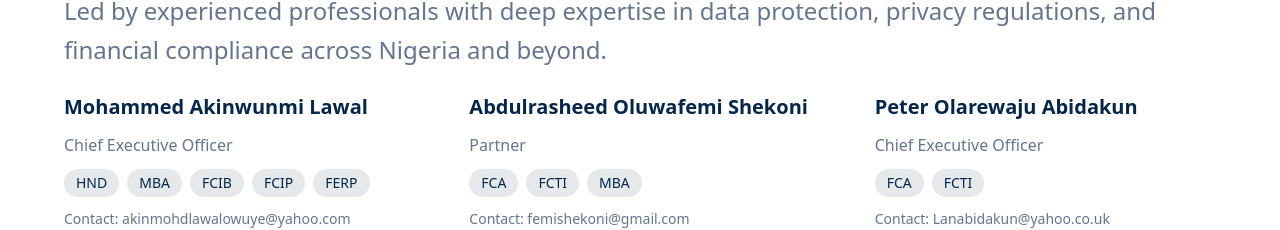
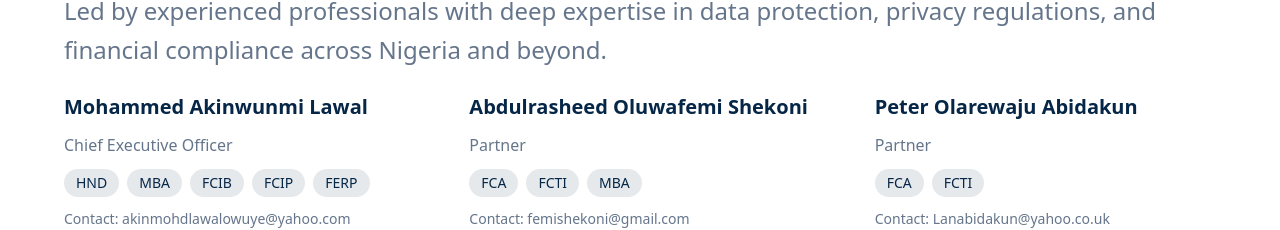
Before and after one commit to conductor-admin/lamfemak, a Next.js app: page / in a window 1280 px wide. Shown: the part 949-1179 px from the top of the page. Built offline with nearby package versions, Linux system fonts and the light colour scheme.

Commit message:
fix typo 2

```diff
--- a/components/About.tsx
+++ b/components/About.tsx
@@ -72,7 +72,7 @@
                 <h3 className="text-xl font-semibold text-primary">
                   Peter Olarewaju Abidakun
                 </h3>
-                <p className="text-muted-foreground">Chief Executive Officer</p>
+                <p className="text-muted-foreground">Partner</p>
                 <div className="flex flex-wrap gap-2">
                   {["FCA", "FCTI"].map((credential) => (
                     <span
```
